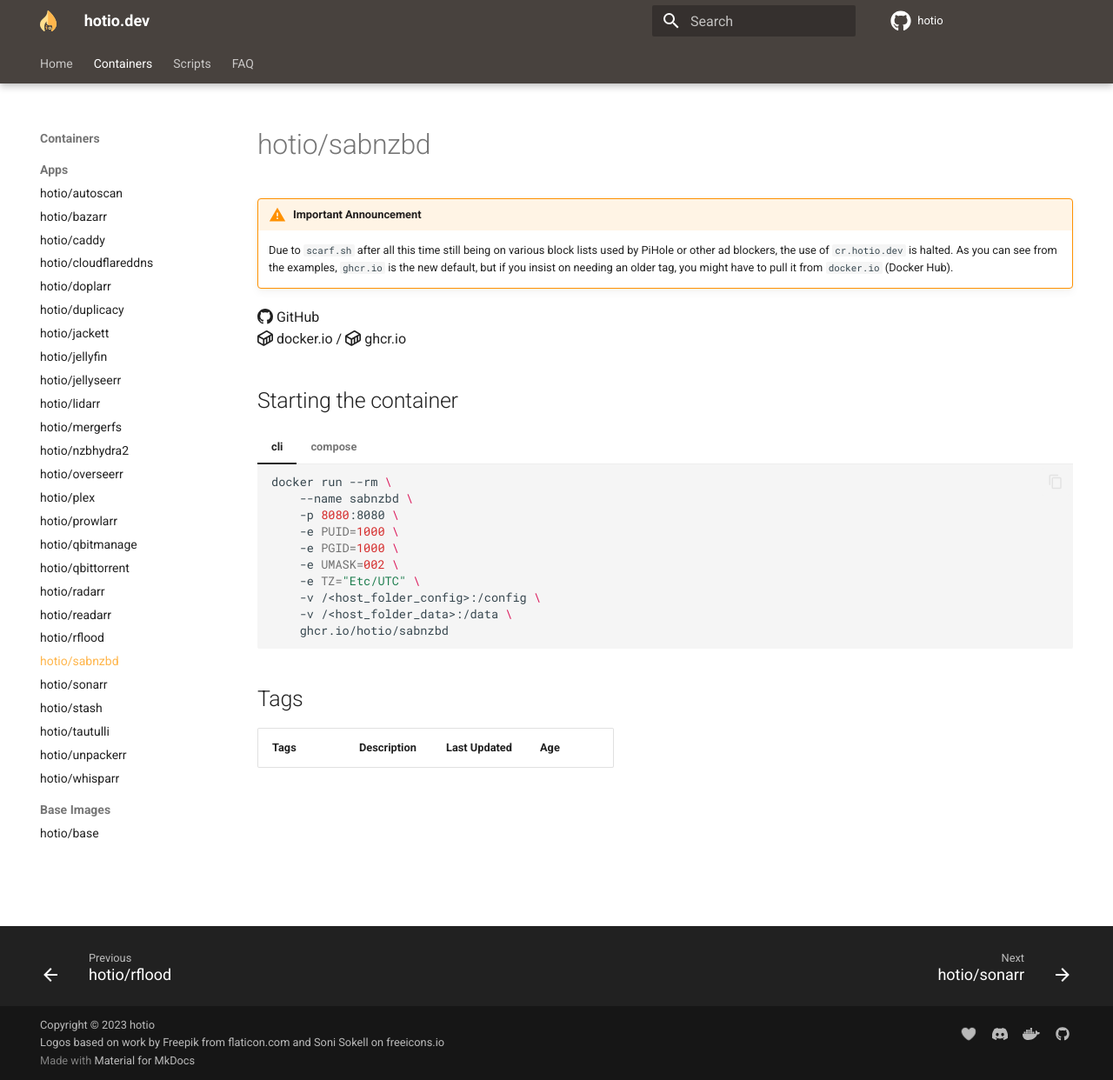
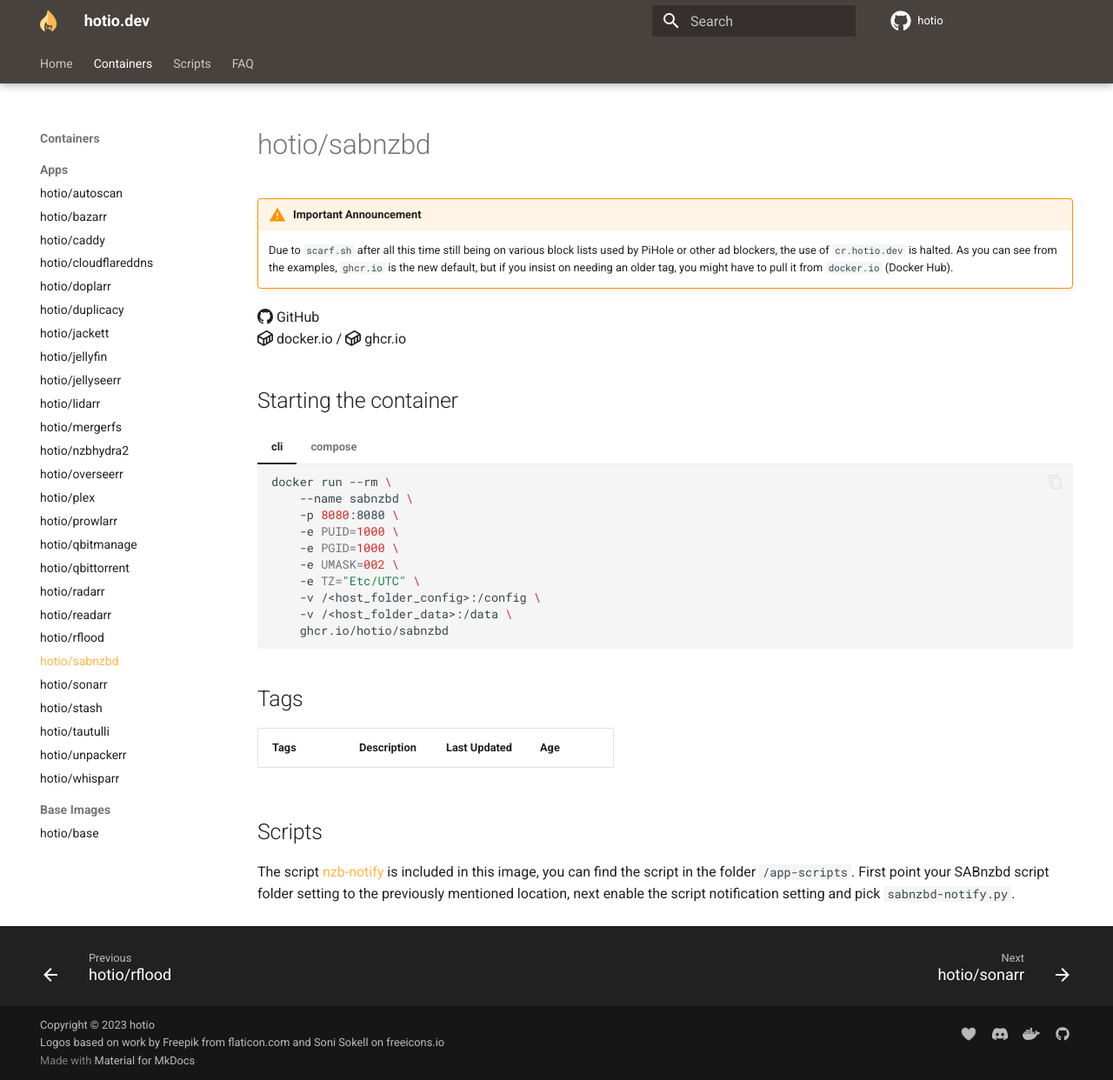
Before and after one commit to hotio/website, an MkDocs documentation site: the page built from docs/containers/sabnzbd.md, in a window 1280 px wide and 1242 px high. Shown: the whole window at 87% size. Built offline with MkDocs 1.6.1 and Material for MkDocs 9.7.7, drawn with Linux system fonts in a browser that asks for light colours.

Commit message:
add nzb-notify instructions

````diff
--- a/docs/containers/sabnzbd.md
+++ b/docs/containers/sabnzbd.md
@@ -44,3 +44,7 @@
     ```
 
 --8<-- "includes/tags.md"
+
+## Scripts
+
+The script [nzb-notify](https://github.com/caronc/nzb-notify) is included in this image, you can find the script in the folder `/app-scripts`. First point your SABnzbd script folder setting to the previously mentioned location, next enable the script notification setting and pick `sabnzbd-notify.py`.
````
